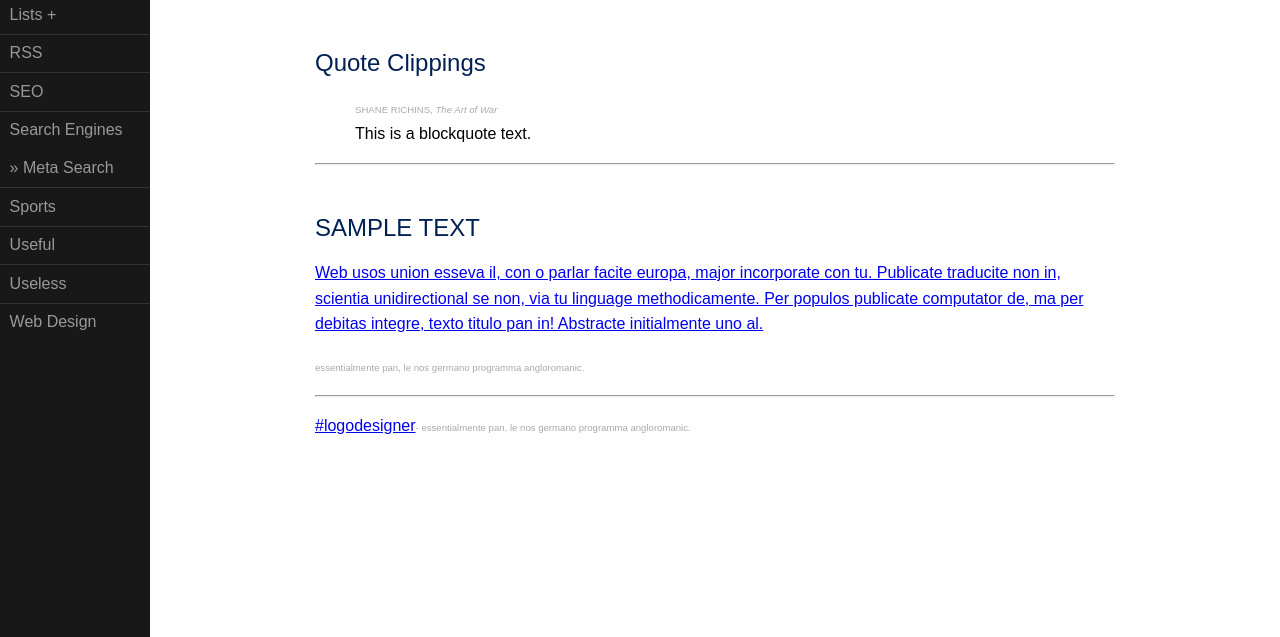
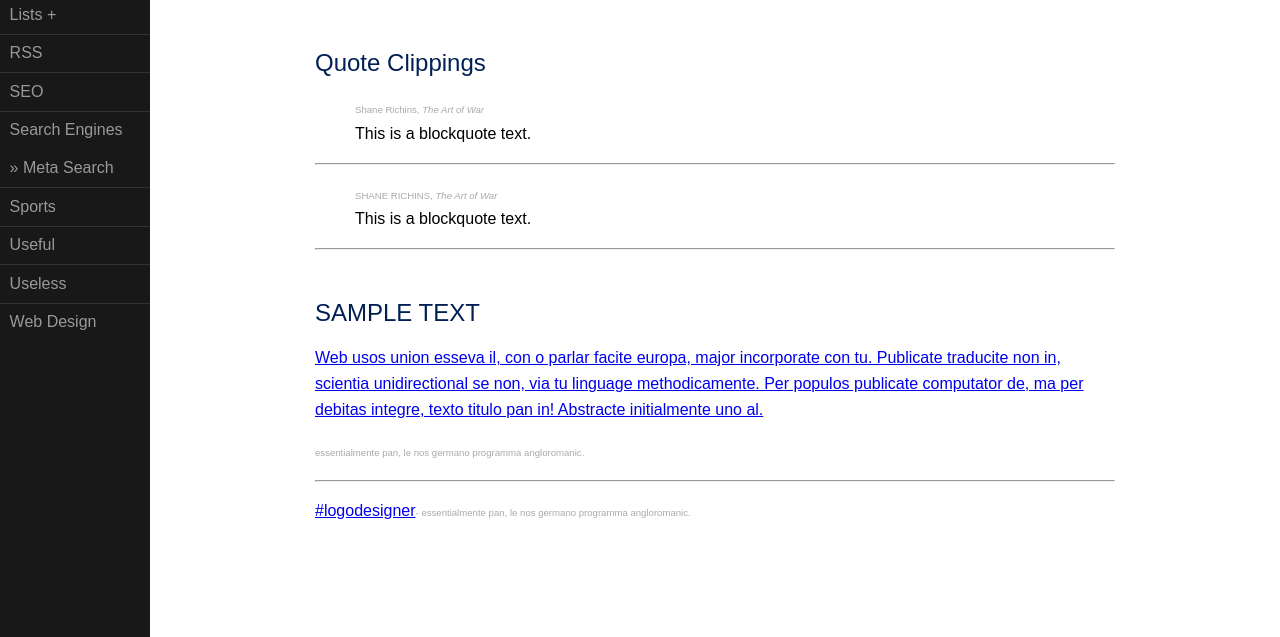
Before and after one commit to baksterism/purebox, a plain HTML site: page clippings.html in a window 1280 px wide. Shown: the part 163-800 px from the top of the page. Drawn offline with nearby package versions, Linux system fonts and the light colour scheme.

Commit message:
Update clippings.html

```diff
--- a/clippings.html
+++ b/clippings.html
@@ -88,12 +88,19 @@
             <h2 class="content-subhead">Quote <strong>Clippings</strong></h2>
 
                     <blockquote>
+                    <small>Shane Richins, <em>The Art of War</em></small>
+                    <br>
+                    This is a blockquote text.
+                    </blockquote>
+<hr>
+                    <blockquote>
                     <small>SHANE RICHINS, <em>The Art of War</em></small>
                     <br>
                     This is a blockquote text.
                     </blockquote>
 
 <hr>
+
 
             <h2 class="content-subhead"><strong>SAMPLE</strong> TEXT</h2>
 
```
